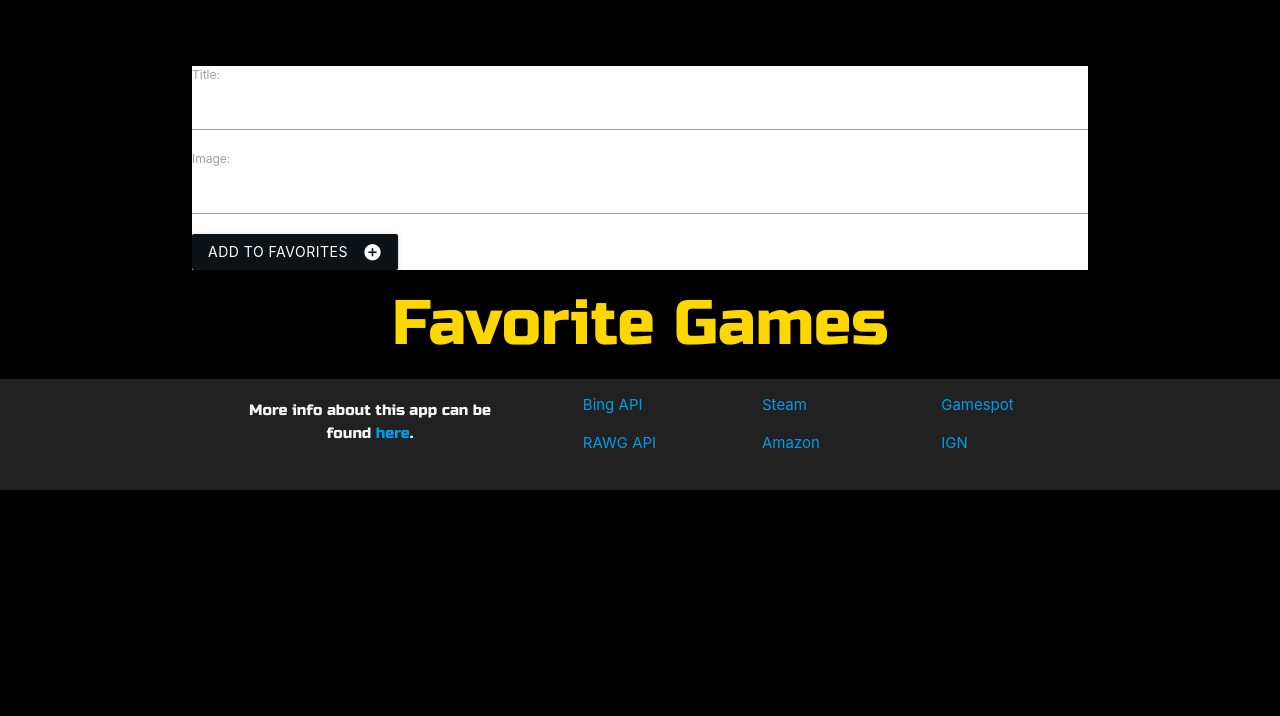
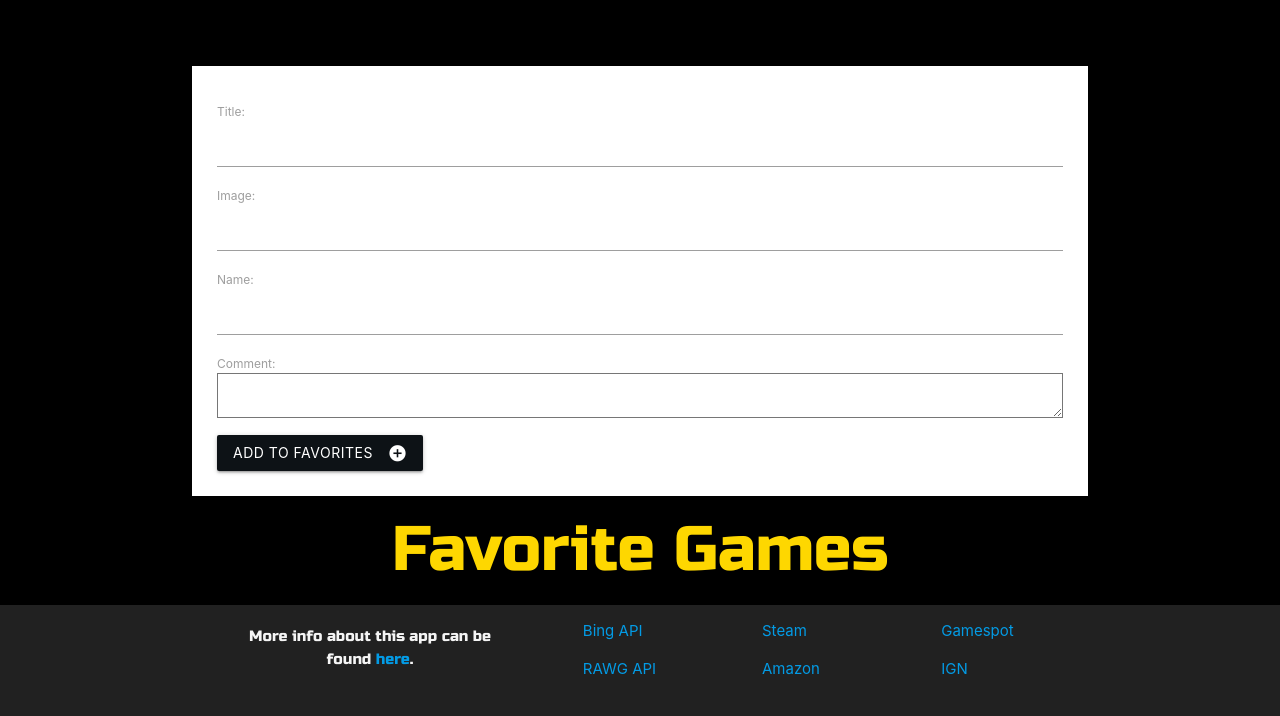
Before and after one commit to TR-1000/GameScraper, a Django app: page /favorites in a window 1280 px wide. Shown: the part 104-820 px from the top of the page. Before the commit the page ends 594 px from the top, so only its background shows below. Run offline with Django 3.2, Linux system fonts and the light colour scheme; data that the repository does not hold is empty.

Commit message:
Fixed search bug and added commets to favorites

```diff
--- a/games/forms.py
+++ b/games/forms.py
@@ -4,4 +4,4 @@ from . models import Game
 class GameForm(forms.ModelForm):
     class Meta:
         model = Game
-        fields = ["title", "image"]
+        fields = ["title", "image", "name", "comment"]
--- a/games/models.py
+++ b/games/models.py
@@ -4,8 +4,12 @@ from django.db import models
 
 class Game(models.Model):
     title = models.CharField(max_length=60)
-    image = models.URLField(max_length=2083)
+    image = models.URLField(max_length=2083, blank=True)
+    name = models.CharField(max_length=60, blank=True)
+    comment = models.TextField(blank=True)
 
     def __str__(self):
         return self.title
         return self.image
+        return self.name
+        return self.comment
--- a/games/static/css/main.css
+++ b/games/static/css/main.css
@@ -17,7 +17,7 @@ header {
 nav {
   position: fixed;
   top: 0;
-  z-index: 1;
+  z-index: 2;
 }
 
 nav, ul {
@@ -25,6 +25,10 @@ nav, ul {
   height: 104px;
   line-height: 98px;
   margin-bottom: 100px;
+}
+
+input {
+  padding: 25px;
 }
 
 
@@ -51,7 +55,7 @@ footer {
 }
 
 .btn:hover, .btn-large:hover, .btn-small:hover {
-    background-color: #587c9a;
+  background-color: #587c9a;
 }
 
 .bing_frame {
@@ -98,6 +102,8 @@ footer {
   padding: 30px;
 }
 
+
+
 .contain-cover {
   margin-right: 20px;
 }
@@ -132,7 +138,10 @@ footer {
   font-weight: 500;
   margin-bottom: 10px;
 }
-
+.comment {
+  color: #ffffff;
+  font-family: sans-serif;
+}
 #search {
   height: 104px
 }
@@ -150,6 +159,7 @@ footer {
 
 #favorites_form {
   background-color: white;
+  padding: 25px;
 }
 
 nav .brand-logo {
--- a/games/templates/favorites.html
+++ b/games/templates/favorites.html
@@ -30,6 +30,7 @@
             <img class=favorite_image src="{{game.image}}">
 
           <span class="card-title"><h4>{{game}}</h4></span>
+
           <form action="{% url 'home' %}" method="POST">
             {% csrf_token %}
             <input type="hidden" name="game_search" value="{{game}}">
@@ -37,10 +38,13 @@
              <i class="material-icons right">info</i>
            </button>
           </form>
-
           </div>
         </div>
         <div class="card-action">
+          <div class="comment">
+            <h4><span style="font-size:150%;color:red;">&hearts;</span><span> by </span>{{game.name}}</h4>
+            <p>{{game.comment}}</p>
+          </div>
           <a href="{% url 'update' game.id %}">Edit Game</a>
         </div>
       </div>
--- a/games/views.py
+++ b/games/views.py
@@ -33,15 +33,18 @@ def home(request):
             title = result.span.a.text
             url = "https://www.gamespot.com" + result.a.get('href')
             image = result.img.get('src')
-            released = result.time.span.text
+            try:
+                released = result.time.span.text
+            except:
+                released = ''
             if result.p != None:
                 description = result.p.text.strip()
+                print(description)
             gamespot_search.append({
                 'title' : title,
                 'url' : url,
                 'image' : image,
-                'released' : released,
-                'description': description
+                'released' : released
                 })
 
         #Steam search scrape
@@ -139,7 +142,6 @@ def home(request):
         ign_soup = BeautifulSoup(ign_page.content, "html.parser")
 
         ign_results = ign_soup.select("article.jsx-1665423064.card")
-        #print(steam_search_results)
 
         ign_news = []
 
@@ -180,8 +182,10 @@ def home(request):
 
         #Steam News Scrape
         steam_news_page = requests.get("https://store.steampowered.com/news/",headers={"User-Agent":"Defined"})
+
         soup = BeautifulSoup(steam_news_page.text, "html.parser")
         steam_news = []
+
         steam_results = soup.select("div.body")
         for result in steam_results:
             if result.a != None:
@@ -200,7 +204,6 @@ def home(request):
         gamespot_news_results = gamespot_news_soup.select("section.editorial.river.js-load-forever-container")
         #print(steam_search_results)
         gamespot_news = []
-
         article_section = gamespot_news_results[0]
         #print(article_section)
         gamespot_articles = article_section.select("article")
```
Also changed, not shown: games/templates/update.html (+5 -2 lines), games/migrations/0004_auto_20190920_1438.py (added), games/migrations/0005_auto_20190920_1650.py (added), games/migrations/0006_auto_20190920_1653.py (added).
